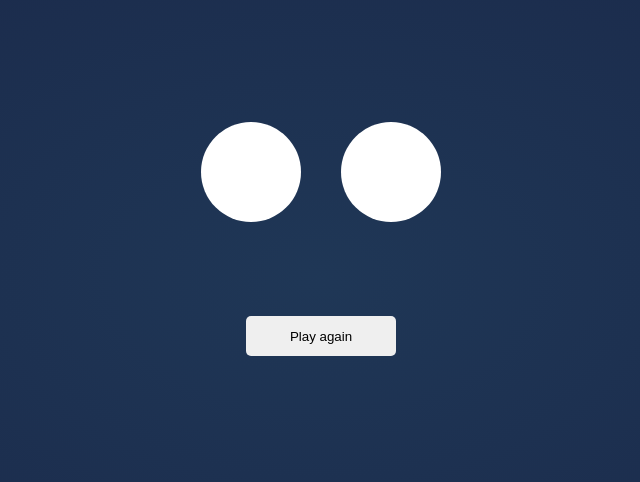
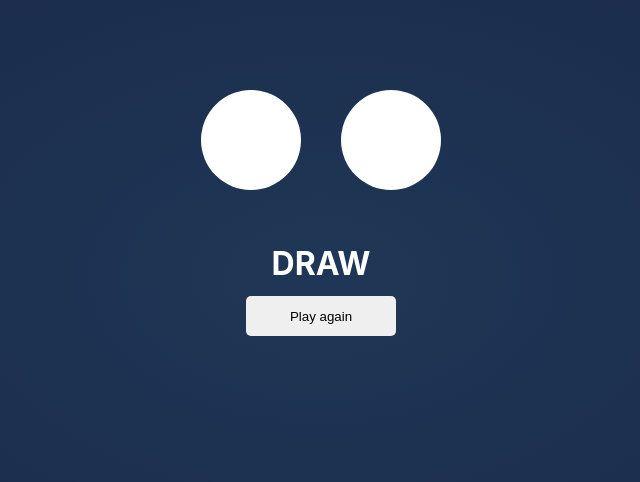
Before and after one commit to mika-marcondes/rock-paper-scissors, a website built with Vite: page index.html in a window 1280 px wide. Both pictures are taken after a click on the button 570 px from the left and 222 px from the top of the page. Shown: the part 122-604 px from the top of the page, without its empty margins (319-959 px from the left). Built offline with nearby package versions, Linux system fonts and the light colour scheme; files whose address does not match are found by name.

Commit message:
:sparkles: Display who's the winner

```diff
--- a/src/main.ts
+++ b/src/main.ts
@@ -5,6 +5,7 @@ let housePick: number;
 
 const availableMoves = Array(0, 1, 2);
 const body = document.querySelector("body");
+const winner = document.createElement("h1");
 
 interface AvailableMoves {
   paper: HTMLButtonElement;
@@ -81,8 +82,16 @@ const showSelectedMove = (
 };
 
 const selectWinner = () => {
-  console.log(`The player choose: ${userPick}`);
-  console.log(`The house choose: ${housePick}`);
+  if (userPick === housePick) {
+    winner.innerHTML = "DRAW";
+    body?.appendChild(winner);
+  } else if ((housePick + 1) % 3 === userPick) {
+    winner.innerHTML = "YOU WIN";
+    body?.appendChild(winner);
+  } else {
+    winner.innerHTML = "YOU LOSE";
+    body?.appendChild(winner);
+  }
 };
 
 const playAgain = () => {
@@ -111,4 +120,5 @@ const resetDisplay = (
   if (game?.hasChildNodes()) game.removeChild(game.children[3]);
 
   buttonPlayAgain.remove();
+  winner.remove();
 };
--- a/src/style.css
+++ b/src/style.css
@@ -30,13 +30,18 @@ body button {
     width: 150px;
 }
 
+body h1 {
+    margin: 0 0 20px 0;
+    color: white;
+}
+
 #game-area {
     display: flex;
     flex-flow: row wrap;
     align-self: center;
     justify-content: center;
     width: 320px;
-    height: 18rem;
+    height: 14rem;
 }
 
 #game-area button {
```
